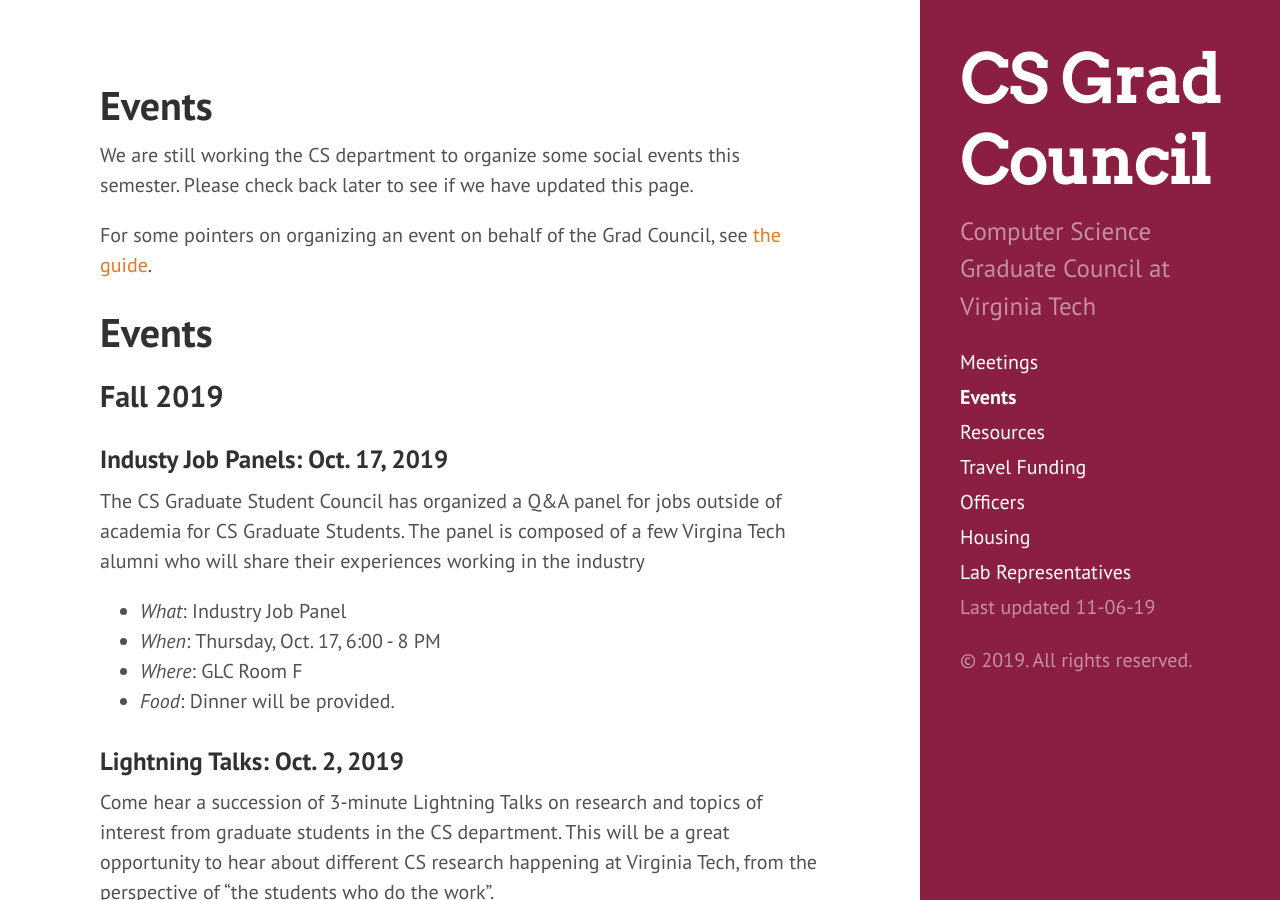
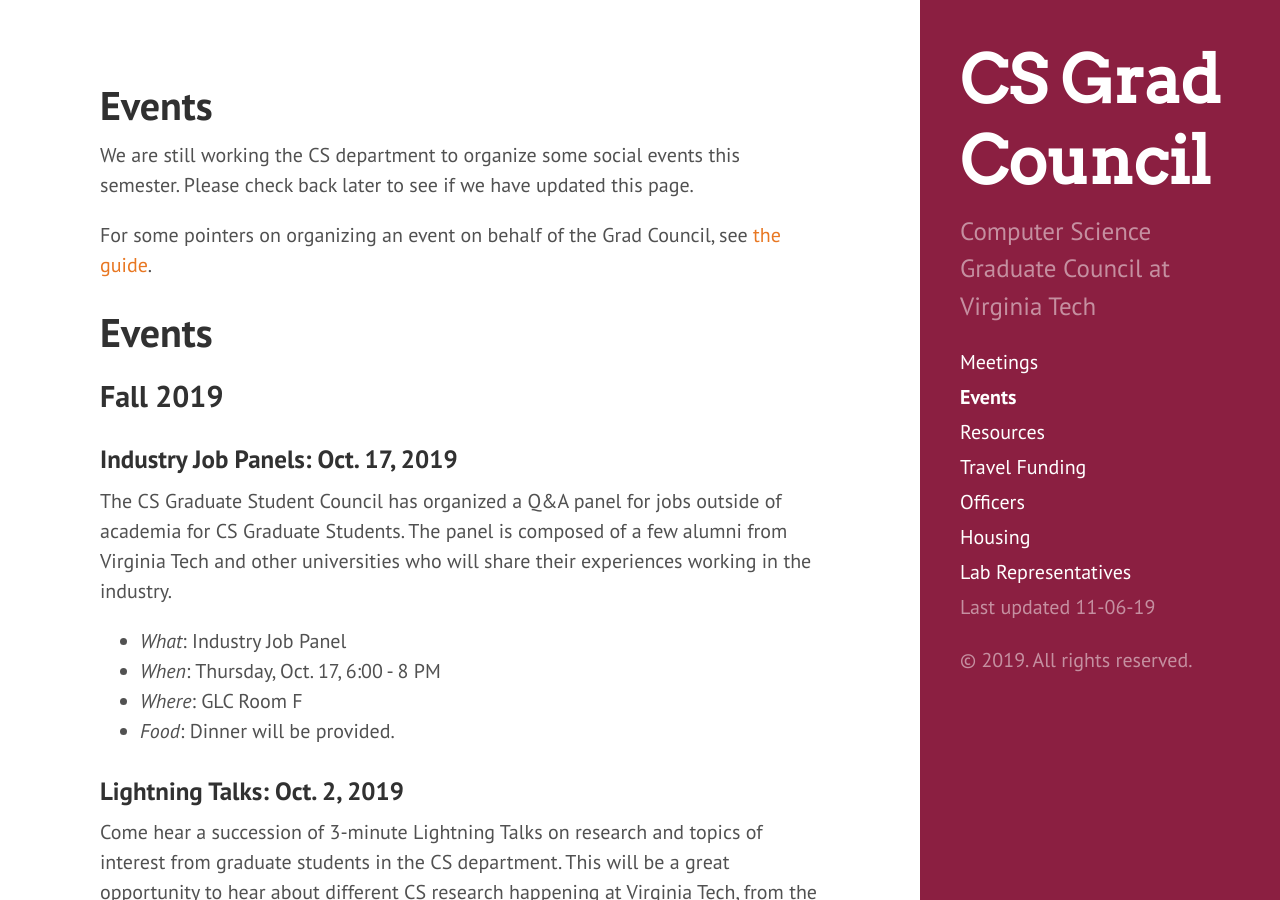
Before and after one commit to CSGraduateCouncil-VirginiaTech/csgc-website, a Jekyll site: the page built from csgc-jekyll-src/events.md, in a window 1280 px wide and 900 px high. Built offline with Jekyll 4.4.1, drawn with Linux system fonts in a browser that asks for light colours.

Commit message:
Fix industry jobs events entry

```diff
--- a/csgc-jekyll-src/events.md
+++ b/csgc-jekyll-src/events.md
@@ -12,10 +12,10 @@
 
 ## Fall 2019
 
-### Industy Job Panels: Oct. 17, 2019
+### Industry Job Panels: Oct. 17, 2019
 
 The CS Graduate Student Council has organized a Q&A panel for jobs outside of academia for CS Graduate Students.
-The panel is composed of a few Virgina Tech alumni who will share their experiences working in the industry
+The panel is composed of a few alumni from Virginia Tech and other universities who will share their experiences working in the industry.
 
 - *What*: Industry Job Panel
 - *When*: Thursday, Oct. 17, 6:00 - 8 PM
```
